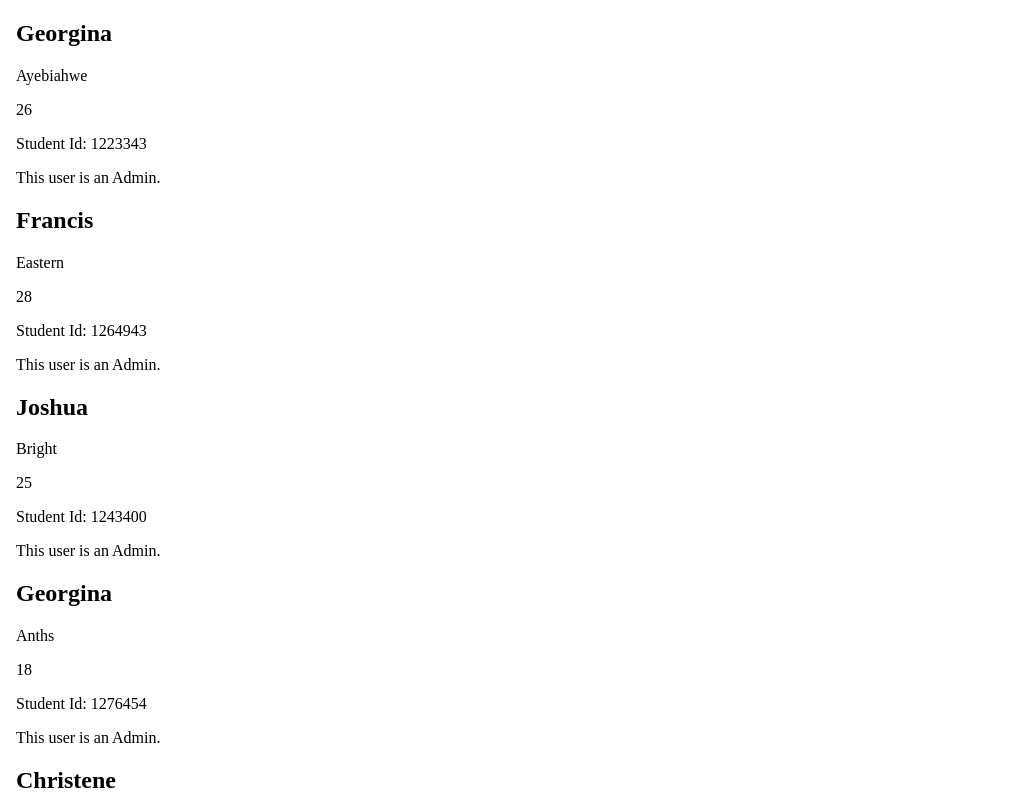
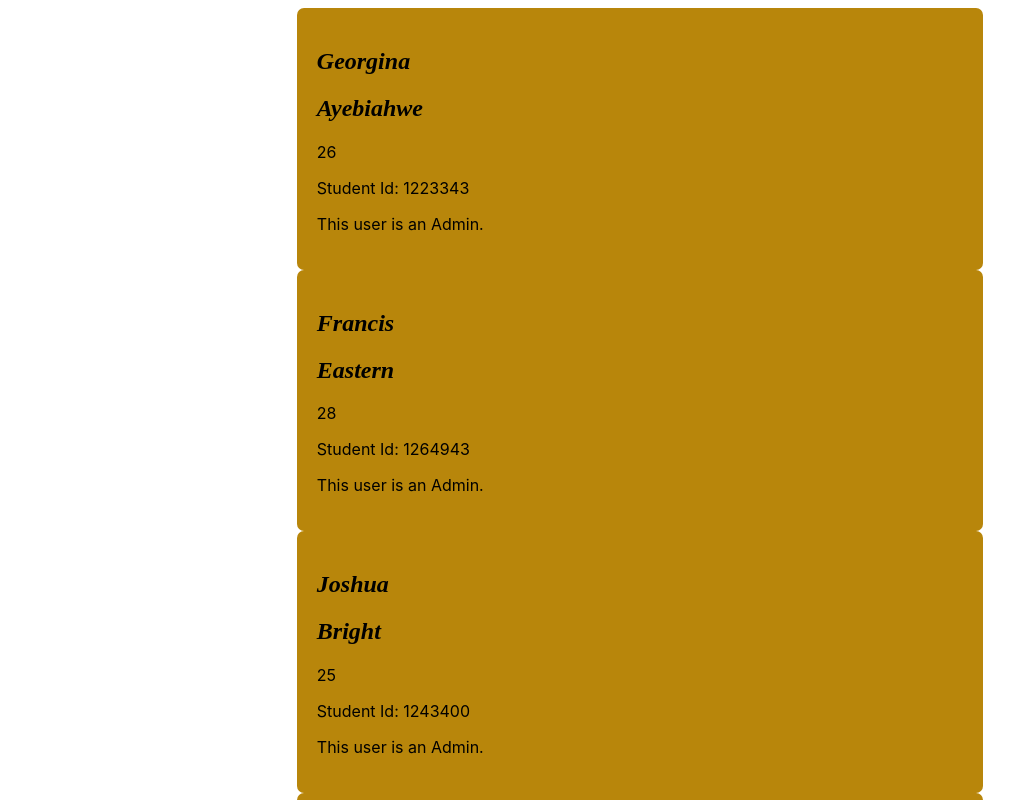
Before and after one commit to gayebiahwe24/Georgina_Ayebiahwe_Learning_Angular, an Angular app: page / in a window 1280 px wide. Shown: the top 800 px of the page, without its empty margins (0-1030 px from the left). Built offline with nearby package versions, Linux system fonts and the light colour scheme.

Commit message:
Checked out a new branch off of Assignment 2 and called it Assignment 3   In the package.json file the version is set to 0.2.0

```diff
--- a/package.json
+++ b/package.json
@@ -1,6 +1,6 @@
 {
   "name": "java-script-frameworks",
-  "version": "0.1.0",
+  "version": "0.2.0",
   "scripts": {
     "ng": "ng",
     "start": "ng serve",
--- a/src/app/app.component.html
+++ b/src/app/app.component.html
@@ -11,7 +11,7 @@
 <div class="container">
      <div *ngFor="let user of userList" class="UserInfo">
        <h2>{{user.firstname}}</h2>
-       <p>{{user.lastname}}</p>
+       <h2>{{user.lastname}}</h2>
        <p>{{user.age}}</p>
        <p>Student Id: {{user.studentId}}</p>
 
@@ -25,3 +25,22 @@
 
 </body>
 </html>
+<style>
+  .container{
+    width:55%;
+    margin: 0 auto;
+  }
+  .UserInfo {
+    Padding: 20px;
+    background-color: darkgoldenrod;
+    border-radius: 7px;
+  }
+  h2 {
+    FontFamily: sans-serif;
+    font-style: italic;
+  }
+P{
+  font-family: "Inter", -apple-system, BlinkMacSystemFont, "Segoe UI", Roboto, Helvetica, Arial, sans-serif, "Apple Color Emoji", "Segoe UI Emoji", "Segoe UI Symbol";
+  font-size: medium;
+}
+</style>
```
Also changed, not shown: 1 other file (tests, documents, lock files or other folders).
